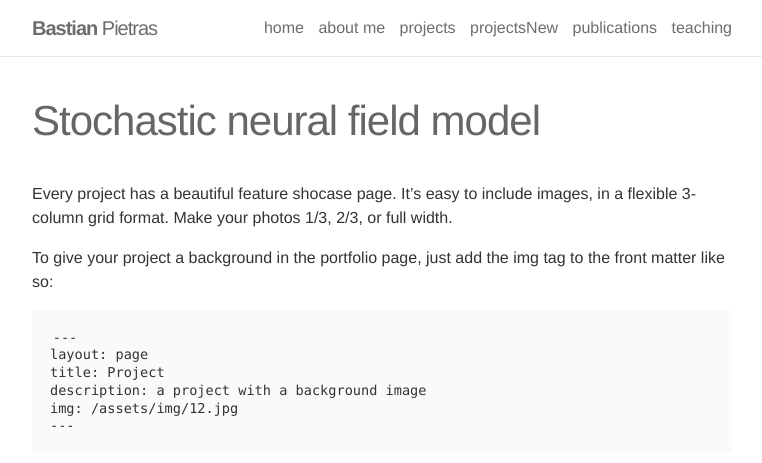
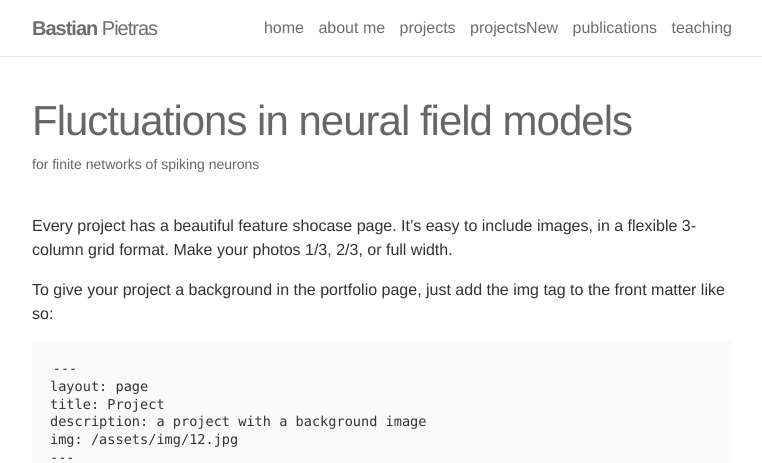
Before and after one commit to BastianPietras/bastianpietras.github.io, a Jekyll site: the page built from _projects/1_project.markdown, in a window 1280 px wide and 900 px high, cut to the strip 0-463 px from the top of the window. Shown: the whole strip, without its empty margins (258-1020 px from the left). Built offline with Jekyll 4.4.1, drawn with Linux system fonts in a browser that asks for light colours.

Commit message:
Update 1_project.markdown

```diff
--- a/_projects/1_project.markdown
+++ b/_projects/1_project.markdown
@@ -1,8 +1,8 @@
 ---
 layout: page
-title: Stochastic neural field model
-description:
-img: /assets/img/stochring_cover.pdf
+title: Fluctuations in neural field models
+description: for finite networks of spiking neurons
+img: /assets/img/stochring_cover.png
 redirect: https://www.youtube.com/watch?v=hLkP9h434fI
 ---
 
```
